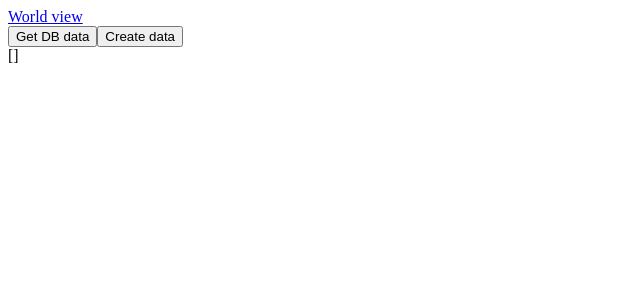
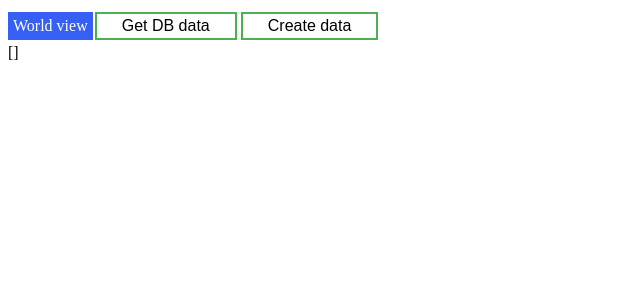
Before and after one commit to Pavlo-F/ReactCourse_World, a React (Create React App) app: page /DBView in a window 1280 px wide. Shown: the top 300 px of the page, without its empty margins (0-640 px from the left). Built offline with nearby package versions, Linux system fonts and the light colour scheme.

Commit message:
[*] Поправил верстку

```diff
--- a/src/components/App.js
+++ b/src/components/App.js
@@ -9,15 +9,19 @@ export default class App extends PureComponent {
     render() {
         return (
             <div className="app">
-                <FilterLink filter="DBView">
-                    DataBase view
-                </FilterLink>
+                <div style={{ float: "left", height: "500px", paddingRight: "5px", marginTop: "4px" }}>
+                    <FilterLink filter="DBView">
+                        Данные в Json
+                    </FilterLink>
+                </div>
 
-                <Button />
+                <div style={{ display: "table" }}>
+                    <Button />
 
-                <WorldContainer />
+                    <WorldContainer />
 
-                <Statistics />
+                    <Statistics />
+                </div>
 
             </div>
         );
--- a/src/components/Button/Button.js
+++ b/src/components/Button/Button.js
@@ -3,6 +3,7 @@ import PropTypes from "prop-types";
 import {
     MOVE, STARVATION, EATING, DYING,
 } from "../../consts/algorithms";
+import "./style.css";
 
 const algoritms = [STARVATION, EATING, DYING, MOVE];
 
--- /dev/null
+++ b/src/components/Button/style.css
@@ -0,0 +1,19 @@
+button {
+    background-color: white;
+    border: 2px solid #4CAF50;
+    color: black;
+    padding: 3px 25px;
+    text-align: center;
+    text-decoration: none;
+    display: inline-block;
+    font-size: 16px;
+    margin: 4px 2px;
+    -webkit-transition-duration: 0.4s; /* Safari */
+    transition-duration: 0.4s;
+    cursor: pointer;
+}
+
+button:hover {
+    background-color: #4CAF50;
+    color: white;
+}
--- a/src/components/DBView/DBView.js
+++ b/src/components/DBView/DBView.js
@@ -249,8 +249,7 @@ export default class DBView extends React.PureComponent {
                         <FilterLink filter="/">
                             World view
                         </FilterLink>
-                    </div>
-                    <div>
+
                         <button onClick={this.onShowDBDataBtnClick} >
                             Get DB data
                         </button>
--- a/src/components/FilterLink.js
+++ b/src/components/FilterLink.js
@@ -1,5 +1,6 @@
 import React from "react";
 import { Link } from "react-router-dom";
+import "./linkStyle.css";
 
 const FilterLink = ({ filter, children }) => (
     <Link
--- a/src/components/Statistics/Statistics.js
+++ b/src/components/Statistics/Statistics.js
@@ -30,13 +30,10 @@ export default class Statistics extends React.PureComponent {
                                 </rect>
                             ))
                         }
-
-
                     </svg>
                 </div>
             );
         }
-
 
         return result;
     }
@@ -59,7 +56,6 @@ export default class Statistics extends React.PureComponent {
             </div>
         );
     }
-
 }
 
 
--- /dev/null
+++ b/src/components/linkStyle.css
@@ -0,0 +1,13 @@
+a:link, a:visited {
+    background-color: #3660f4;
+    color: white;
+    padding: 5px 5px;
+    text-align: center;
+    text-decoration: none;
+    display: inline-block;
+}
+
+
+a:hover, a:active {
+    background-color: #6483f2;
+}
```
